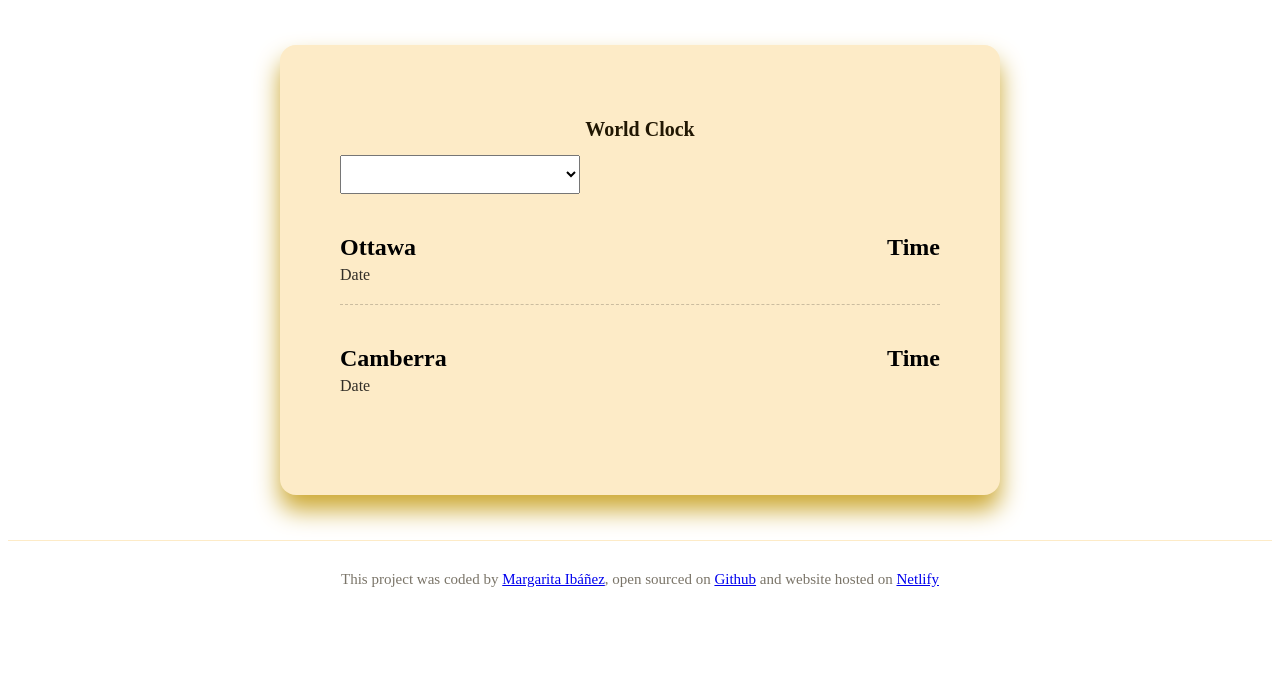
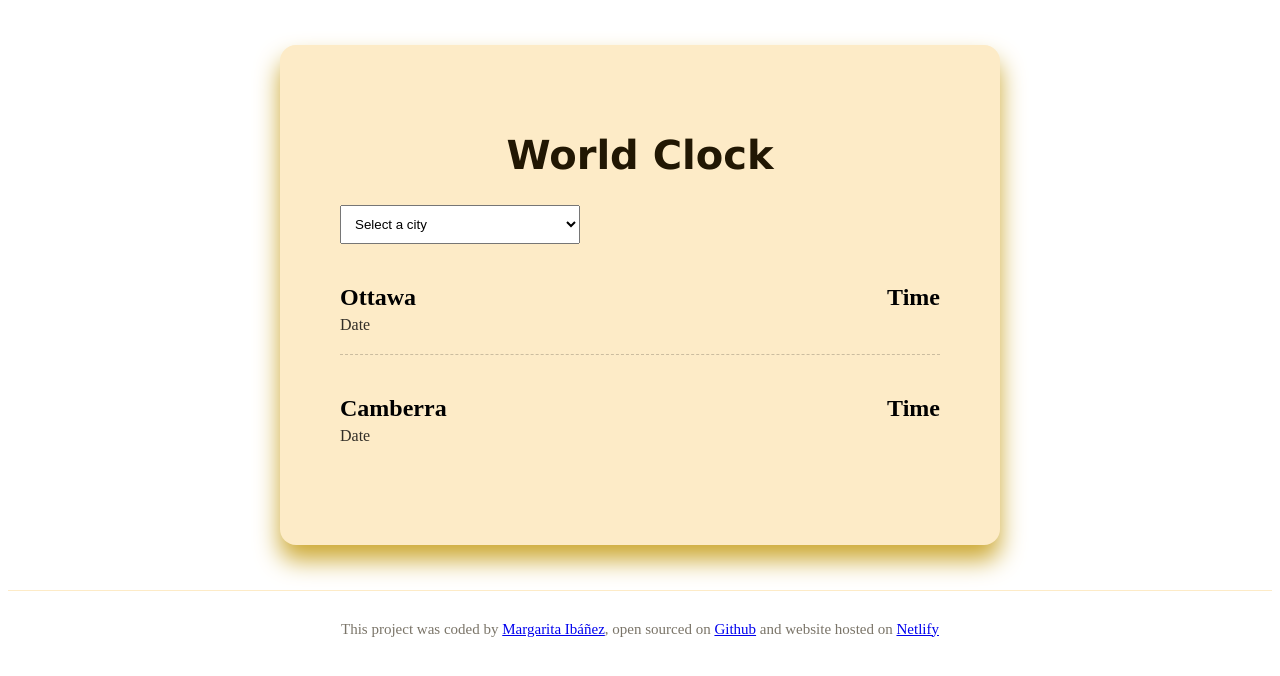
Before and after one commit to Margarita827/World-Clock-locations, a plain HTML site: page index.html in a window 1280 px wide. Drawn offline with Linux system fonts and the light colour scheme.

Commit message:
font family h1

```diff
--- a/index.html
+++ b/index.html
@@ -11,7 +11,7 @@
       <h1>World Clock</h1>
 
       <select name="" id="">
-        <option value=""></option>
+        <option value="">Select a city</option>
         <option value="">Cádiz</option>
         <option value="">Brighton</option>
         <option value="">Genth</option>
--- a/style.css
+++ b/style.css
@@ -10,7 +10,9 @@
 h1 {
   text-align: center;
   color: rgb(33, 23, 3);
-  font-size: 20px;
+  font-size: 40px;
+  font-family: "Lucida Sans", "Lucida Sans Regular", "Lucida Grande",
+    "Lucida Sans Unicode", Geneva, Verdana, sans-serif;
 }
 
 h2 {
```
